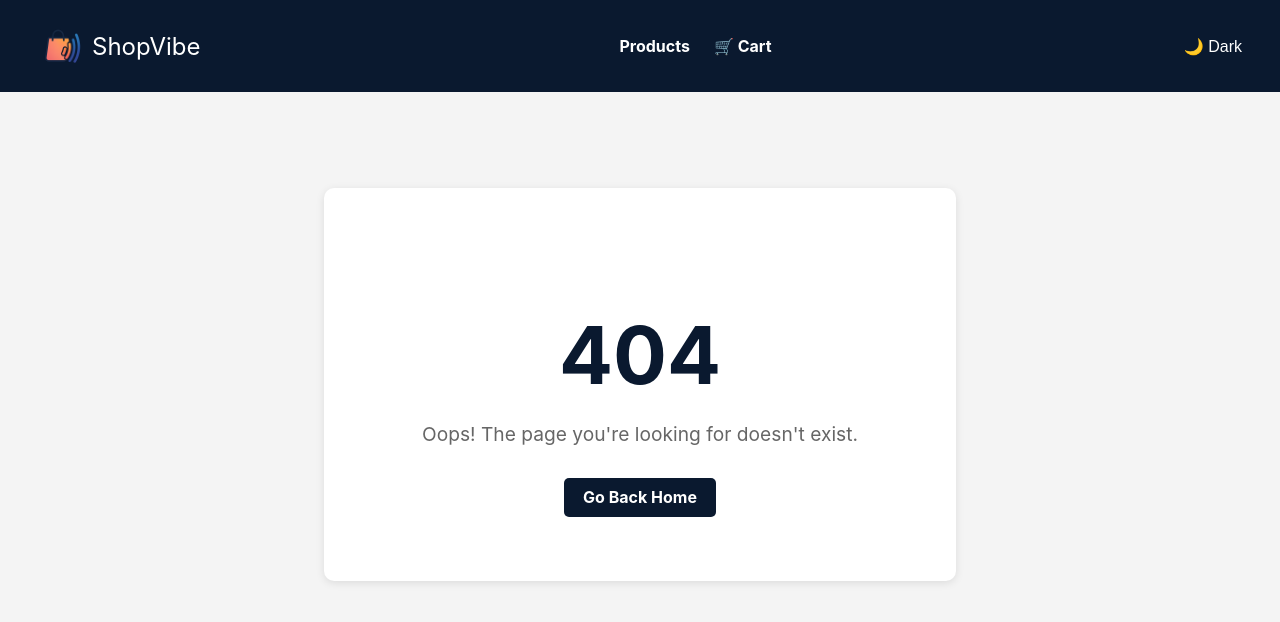
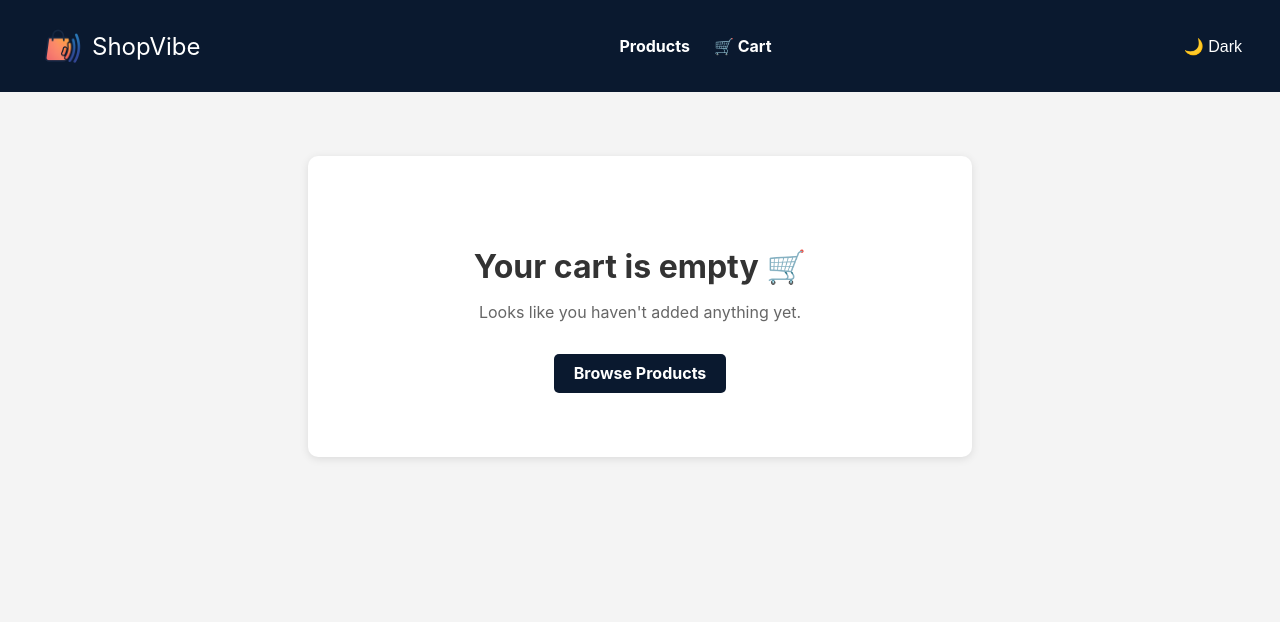
Before and after one commit to ferozem/shopVibe, a React (Create React App) app: page /shopvibe/cart in a window 1280 px wide. Before the commit this address had no page. Shown: the top 622 px of the page. Built offline with nearby package versions, Linux system fonts and the light colour scheme.

Commit message:
updated routes

```diff
--- a/src/App.js
+++ b/src/App.js
@@ -14,11 +14,11 @@ function App() {
       <Navbar />
       <main className="content">
         <Routes>
-          <Route path="/" element={<Home />} />
-          <Route path="/products" element={<ProductList />} />
-          <Route path="/product/:id" element={<ProductDetail />} />
-          <Route path="/cart" element={<Cart />} />
-          <Route path="*" element={<NotFound />} />
+          <Route path="/shopvibe/" element={<Home />} />
+          <Route path="/shopvibe/products" element={<ProductList />} />
+          <Route path="/shopvibe/product/:id" element={<ProductDetail />} />
+          <Route path="/shopvibe/cart" element={<Cart />} />
+          <Route path="/shopvibe/*" element={<NotFound />} />
         </Routes>
       </main>
     </BrowserRouter>
--- a/src/components/Navbar.js
+++ b/src/components/Navbar.js
@@ -22,23 +22,21 @@ const Navbar = () => {
   return (
     <nav className="navbar">
       <div className="navbar-logo">
-        <Link to="/">
+        <Link to="/shopvibe/">
           <img
             src="assets/shop-vibe-logo.png"
             alt="ShopVibe Logo"
             className="logo-img"
           />
-          <span >ShopVibe</span>
+          <span>ShopVibe</span>
         </Link>
-        {/* <img src={item.image} alt={item.title} /> */}
-        {/* <Link to="/">ShopVibe</Link> */}
       </div>
       <ul className="navbar-links">
         <li>
-          <Link to="/products">Products</Link>
+          <Link to="/shopvibe/products">Products</Link>
         </li>
         <li>
-          <Link to="/cart" className="cart-link">
+          <Link to="/shopvibe/cart" className="cart-link">
             🛒 Cart&nbsp;&nbsp;&nbsp;
             {totalItems > 0 && (
               <span className="cart-badge"> {totalItems}</span>
--- a/src/components/ProductCard.js
+++ b/src/components/ProductCard.js
@@ -8,7 +8,7 @@ const ProductCard = ({ product }) => {
       <img src={product.image} alt={product.title} />
       <h3>{product.title}</h3>
       <p className="price">${product.price}</p>
-      <Link to={`/product/${product.id}`} className="view-btn">
+      <Link to={`/shopvibe/product/${product.id}`} className="view-btn">
         View
       </Link>
     </div>
--- a/src/pages/Cart.js
+++ b/src/pages/Cart.js
@@ -14,7 +14,7 @@ const Cart = () => {
       <div className="empty-cart">
         <h2>Your cart is empty 🛒</h2>
         <p>Looks like you haven't added anything yet.</p>
-        <a href="/products" className="back-btn">
+        <a href="/shopvibe/products" className="back-btn">
           Browse Products
         </a>
       </div>
--- a/src/pages/NotFound.js
+++ b/src/pages/NotFound.js
@@ -7,7 +7,7 @@ const NotFound = () => {
     <div className="not-found">
       <h1>404</h1>
       <p>Oops! The page you're looking for doesn't exist.</p>
-      <Link to="/" className="back-home-btn">
+      <Link to="/shopvibe/" className="back-home-btn">
         Go Back Home
       </Link>
     </div>
```
